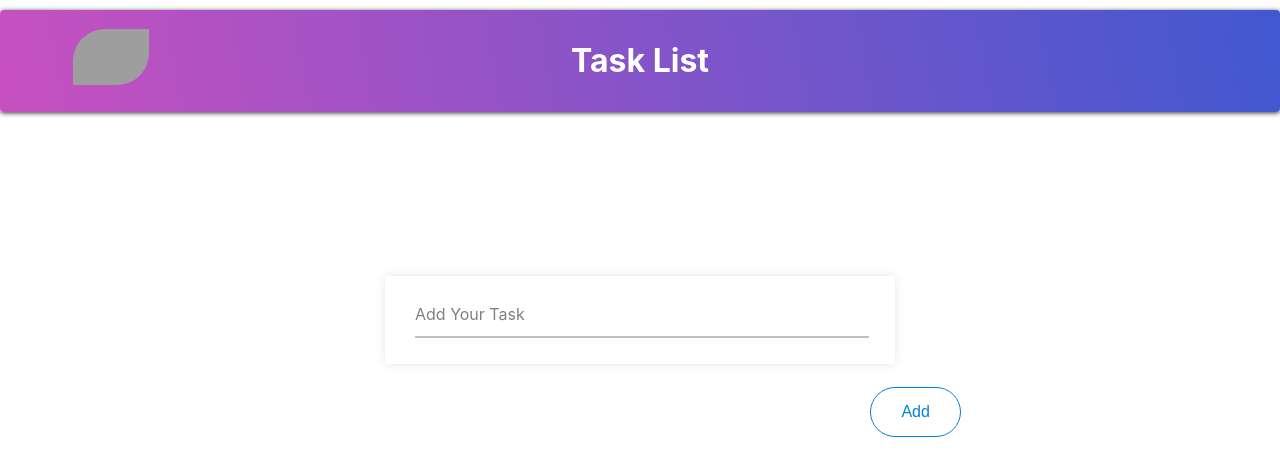
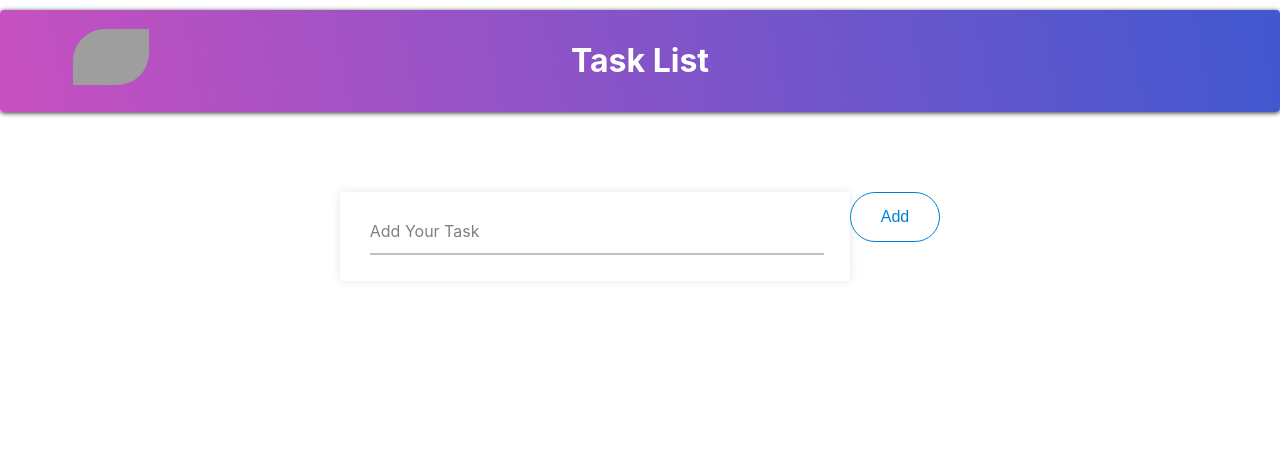
Before and after one commit to Moeidullah/Mo-Hunz, a React (Create React App) app: page / in a window 1280 px wide. Shown: the top 476 px of the page. Built offline with nearby package versions, Linux system fonts and the light colour scheme; grey boxes are pictures that could not be loaded.

Commit message:
passed props to Inputfield

```diff
--- a/src/App.css
+++ b/src/App.css
@@ -57,7 +57,7 @@
   align-items: center;
   justify-content: center;
 
-  min-height: 100vh;
+  /* min-height: 100vh; */
   /* background: linear-gradient(-1000deg, #c850c0, #4158d0); */
 }
 
@@ -65,7 +65,7 @@
   width: 450px;
   background: #fff;
   padding: 30px;
-  margin-top: -30%;
+
   box-shadow: 0px 0px 10px rgba(0,0, 0, 0.1);
 }
 
@@ -111,8 +111,7 @@ textarea:focus, input:focus{
 }
 .wrap{
   /* margin: 20px; */
-  margin-top: -41%;
-  margin-left: 68%;
+  display: flex;
   /* position: relative; */
 }
 
--- a/src/actions/actionCreator.js
+++ b/src/actions/actionCreator.js
@@ -1,16 +1,16 @@
 const ADD_TODO = 'ADD_TODO'
 
-const addTodo = (message) => {
+export const addTodo = (message) => {
     return {
           type: ADD_TODO,
-          message: message,
+          message,
           id: Math.random()
     }
 }
 
 const DEL_TODO = 'DEL_TODO'
 
-const delTodo = (id) => {
+export const delTodo = (id) => {
     return {
           type: DEL_TODO,
           id
--- /dev/null
+++ b/src/components/Form.js
@@ -0,0 +1,23 @@
+import React, {useState} from 'react'
+import ButtonComp from './ButtonComp'
+import InputField from './InputField'
+
+function Form() {
+    const [task, setTask] = useState('')
+    // console.log(task)
+
+    return (
+        <div>
+            <form>
+            <div  style={{display: "flex", justifyContent: "center" , marginTop: "5rem" }}>
+
+
+            <InputField task={task} setTask={setTask}/>
+            <ButtonComp />
+            </div>
+            </form>
+        </div>
+    )
+}
+
+export default Form
--- a/src/components/HeadComponent.js
+++ b/src/components/HeadComponent.js
@@ -1,14 +1,14 @@
 import React from 'react'
 import ButtonComp from './ButtonComp'
+import Form from './Form'
 import Heading from './Heading'
 import InputField from './InputField'
 
 function HeadComponent() {
     return (
-        <div>
+        <div >
             <Heading />
-            <InputField />
-            <ButtonComp />
+            <Form />
         </div>
     )
 }
--- a/src/components/InputField.js
+++ b/src/components/InputField.js
@@ -1,11 +1,12 @@
 import React from 'react'
 
-function InputField() {
+function InputField(props) {
+
     return (
         <div className="main-body">
             <div className="wrapper">
                 <div className="input-data">
-                    <input type="text" required/>
+                    <input type="text" required value={props.task} onChange={(e)=>props.setTask(e.target.value)}/>
                     <div className="underline">
 
                     </div>
--- a/src/reducers/todo.js
+++ b/src/reducers/todo.js
@@ -1,5 +1,5 @@
 const initialState = {
-    todos: []
+    data: []
 };
 
 const todos =  (state= initialState, action) => {
@@ -8,7 +8,7 @@ const todos =  (state= initialState, action) => {
             return {
                 ...state,
                 todos: [
-                    ...state.todos,
+                    ...state.data,
                     {
                         message: action.message,
                         id: action.id
@@ -17,10 +17,10 @@ const todos =  (state= initialState, action) => {
             } ;
         case 'DEL_TODO' :
 
-                const todos = state.todos.filter((todo) => todo.id !== action.id)
+                const todos = state.data.filter((todo) => todo.id !== action.id)
                 return {
                     ...state,
-                    todo:todos,
+                    data:todos,
                 }
                 default:
                     return state;
```
Also changed, not shown: src/components/ButtonComp.js (+12 -4 lines).
